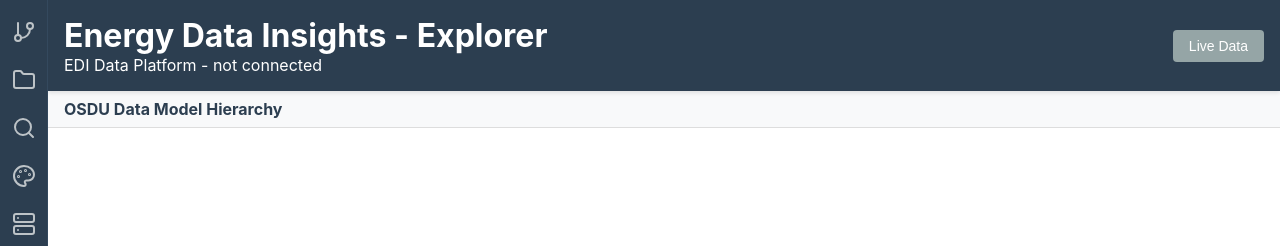
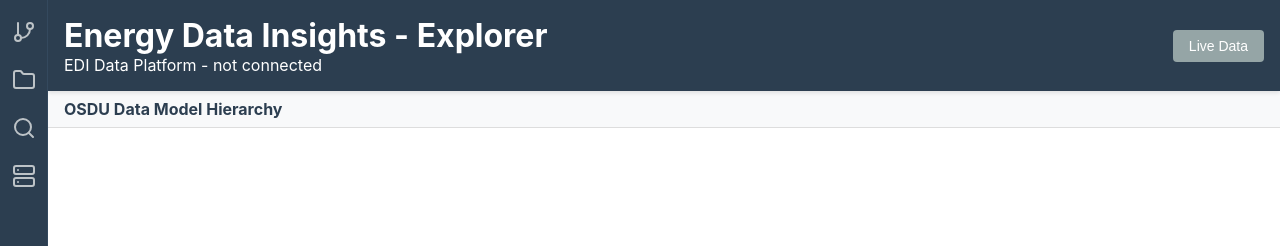
Before and after one commit to mzptto/OpenDataUniverseApp, a React (Create React App) app: page / in a window 1280 px wide. Shown: the top 246 px of the page. Built offline with nearby package versions, Linux system fonts and the light colour scheme.

Commit message:
Remove icon preview button and page from sidebar

```diff
--- a/src/App.js
+++ b/src/App.js
@@ -6,7 +6,7 @@ import PropertiesPanel from './components/PropertiesPanel';
 import SearchResults from './components/SearchResults';
 import FileSelector from './components/FileSelector';
 import ErrorBoundary from './components/ErrorBoundary';
-import IconPreview from './components/IconPreview';
+
 import ServerlessEDI from './components/ServerlessEDI';
 import OSDUHierarchyViewer from './components/OSDUHierarchyViewer';
 import { DataLoader } from './utils/dataLoader';
@@ -402,13 +402,6 @@ function App() {
                     />
                   </div>
                 </>
-              ) : appState.mainContentView === 'icons' ? (
-                <>
-                  <div className="diagram-header">Icon Preview</div>
-                  <div className="diagram-container" style={{ flex: '1 1 auto', minHeight: 0 }}>
-                    <IconPreview />
-                  </div>
-                </>
               ) : appState.mainContentView === 'serverless' ? (
                 <>
                   <div className="diagram-header">Serverless EDI</div>
--- a/src/components/ActivityBar.js
+++ b/src/components/ActivityBar.js
@@ -1,5 +1,5 @@
 import React from 'react';
-import { Folder, Search, Palette, Server, GitBranch } from 'lucide-react';
+import { Folder, Search, Server, GitBranch } from 'lucide-react';
 
 const ActivityBar = ({ activeView, onViewChange, onHierarchyView }) => {
   const handleViewClick = (view) => {
@@ -29,13 +29,7 @@ const ActivityBar = ({ activeView, onViewChange, onHierarchyView }) => {
       >
         <Search size={24} />
       </button>
-      <button
-        className={`activity-button ${activeView === 'icons' ? 'active' : ''}`}
-        onClick={() => handleViewClick('icons')}
-        title="Icon Preview"
-      >
-        <Palette size={24} />
-      </button>
+
       <button
         className={`activity-button ${activeView === 'serverless' ? 'active' : ''}`}
         onClick={() => handleViewClick('serverless')}
```
